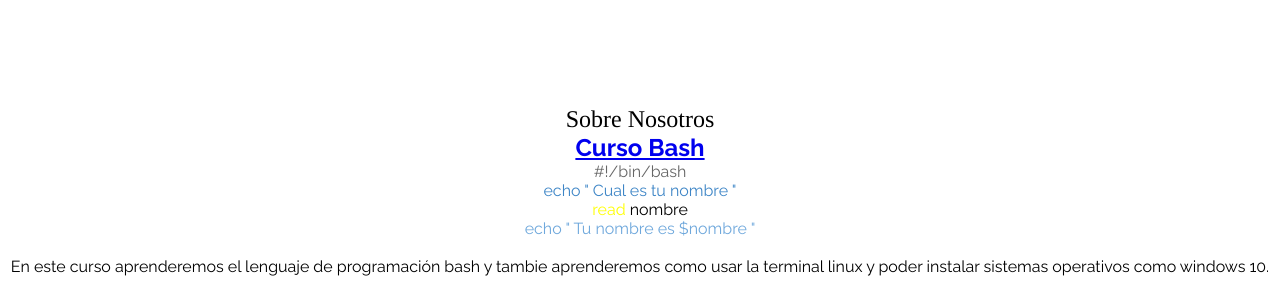
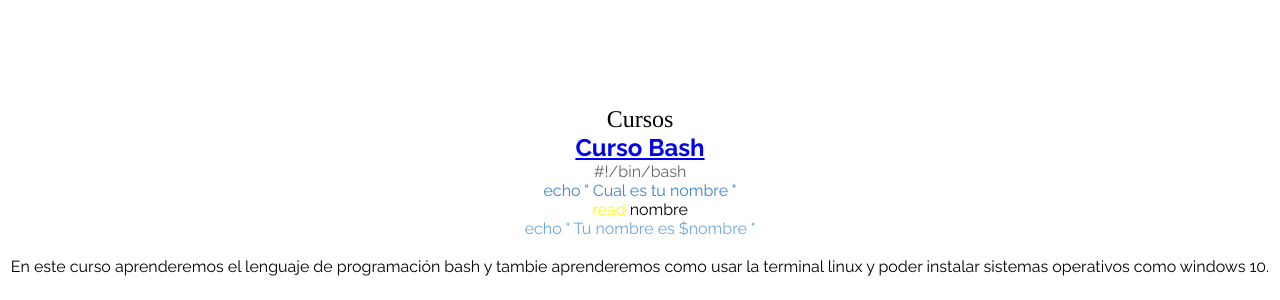
Before and after one commit to dylanmeca/dylanmeca.github.io, a Jekyll site: the page academia_superdylanyt.html, which Jekyll copies as it is, in a window 1280 px wide and 900 px high, scrolled down 1529 px. Shown: the part 158-458 px from the top of the window. Built offline with Jekyll 4.4.1, drawn with Linux system fonts in a browser that asks for light colours; nearby versions of some CDN libraries.

Commit message:
Update academia_superdylanyt.html

```diff
--- a/academia_superdylanyt.html
+++ b/academia_superdylanyt.html
@@ -63,7 +63,7 @@
         <section class="Curso Bash"
       <div class="curso-bash">
          <h2 style="text-align: center;">
-         <span style="font-family: &quot;times&quot; , &quot;times new roman&quot; , serif; font-weight: normal;"> Sobre Nosotros </span></h2>
+         <span style="font-family: &quot;times&quot; , &quot;times new roman&quot; , serif; font-weight: normal;"> Cursos </span></h2>
 
          <p>
 
```
